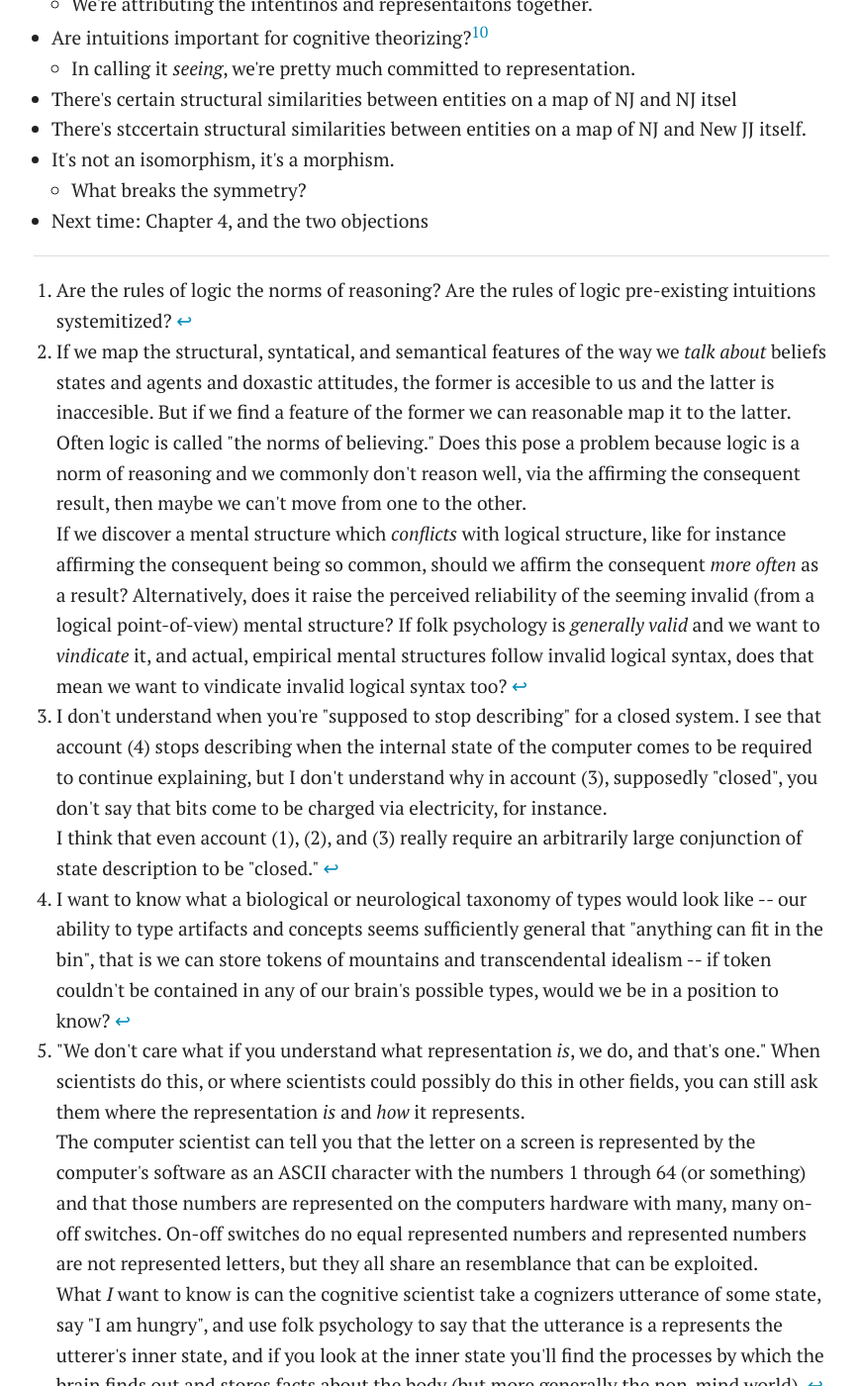
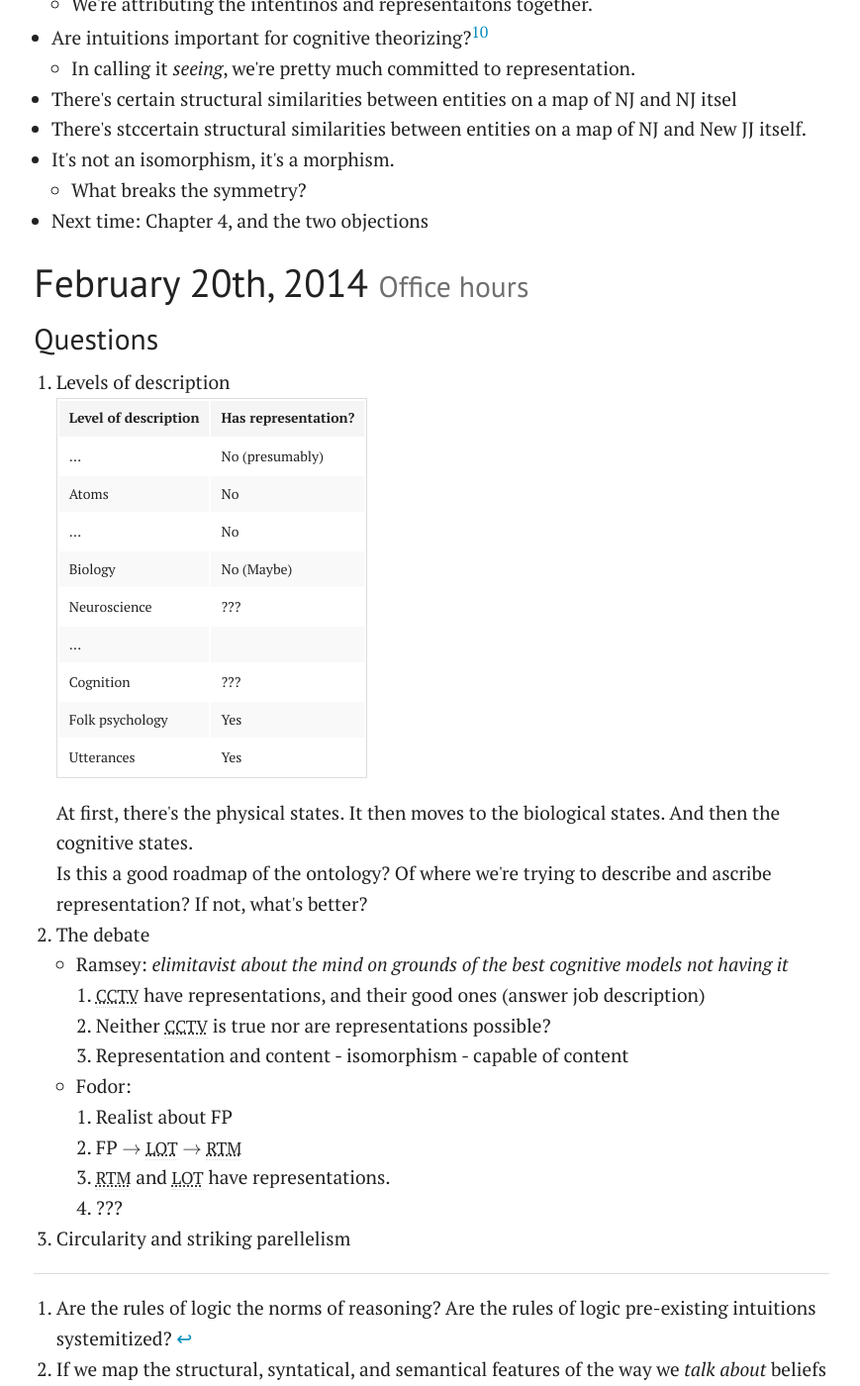
Before and after one commit to wearewildjokers/WILDJOKERS.github.io, a Jekyll site: the page built from notes/Philosophy/Philosophy of Psychology.html, in a window 1280 px wide and 1400 px high, scrolled down 35711 px. Shown: the whole window at 99% size, without its empty margins (204-1073 px from the left). Built offline with Jekyll 4.4.1, drawn with Linux system fonts in a browser that asks for light colours; nearby versions of some CDN libraries; Markdown is read by kramdown in place of the engine named in the settings; formulas are drawn with MathJax 3; a style sheet for code colours, icons or effects is not loaded.

Commit message:
small changes

```diff
--- a/notes/Philosophy/Philosophy of Psychology.html
+++ b/notes/Philosophy/Philosophy of Psychology.html
@@ -3163,6 +3163,155 @@ Next time: Chapter 4, and the two objections
 </p></li>
 </ul>
 
+<h2>
+February 20th, 2014 <small>Office hours</small>
+</h2>
+
+<h3>
+Questions
+</h3>
+
+<ol>
+<li><p>
+Levels of description
+</p>
+
+<table>
+<thead>
+<tr>
+  <th>
+Level of description
+</th>
+  <th>
+Has representation?
+</th>
+</tr>
+</thead>
+<tbody>
+<tr>
+  <td>
+...
+</td>
+  <td>
+No (presumably)
+</td>
+</tr>
+<tr>
+  <td>
+Atoms
+</td>
+  <td>
+No
+</td>
+</tr>
+<tr>
+  <td>
+...
+</td>
+  <td>
+No
+</td>
+</tr>
+<tr>
+  <td>
+Biology
+</td>
+  <td>
+No (Maybe)
+</td>
+</tr>
+<tr>
+  <td>
+Neuroscience
+</td>
+  <td>
+???
+</td>
+</tr>
+<tr>
+  <td>
+...
+</td>
+  <td></td>
+</tr>
+<tr>
+  <td>
+Cognition
+</td>
+  <td>
+???
+</td>
+</tr>
+<tr>
+  <td>
+Folk psychology
+</td>
+  <td>
+Yes
+</td>
+</tr>
+<tr>
+  <td>
+Utterances
+</td>
+  <td>
+Yes
+</td>
+</tr>
+</tbody>
+</table>
+
+<p>
+At first, there's the physical states. It then moves to the biological states. And then the cognitive states.
+</p>
+
+<p>
+Is this a good roadmap of the ontology? Of where we're trying to describe and ascribe representation? If not, what's better?
+</p></li>
+<li><p>
+The debate
+</p>
+
+<ul>
+<li><p>
+Ramsey: <em>elimitavist about the mind on grounds of the best cognitive models not having it</em>
+</p>
+
+<ol>
+<li>
+<abbr title="Classicaly computational theory of cognition">CCTV</abbr> have representations, and their good ones (answer job description)
+</li>
+<li>
+Neither <abbr title="Classicaly computational theory of cognition">CCTV</abbr> is true nor are representations possible?
+</li>
+<li>
+Representation and content - isomorphism - capable of content
+</li>
+</ol></li>
+<li><p>
+Fodor:
+</p>
+
+<ol>
+<li>
+Realist about FP
+</li>
+<li>
+FP <span class="math">\(\to\)</span> <abbr title="Language of thought">LOT</abbr> <span class="math">\(\to\)</span> <abbr title="Representational theory of mind">RTM</abbr>
+</li>
+<li>
+<abbr title="Representational theory of mind">RTM</abbr> and <abbr title="Language of thought">LOT</abbr> have representations.
+</li>
+<li>
+???
+</li>
+</ol></li>
+</ul></li>
+<li><p>
+Circularity and striking parellelism
+</p></li>
+</ol>
+
 <!-- Accidentronymns -->
 
 <!-- Footnote -->
```
